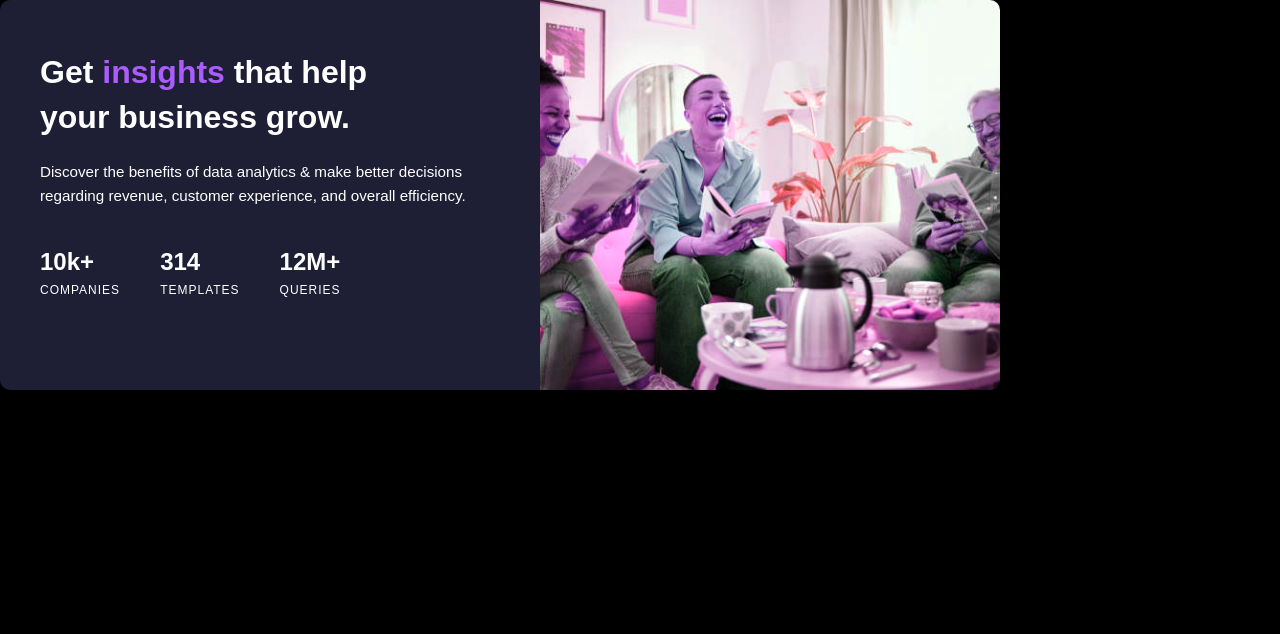
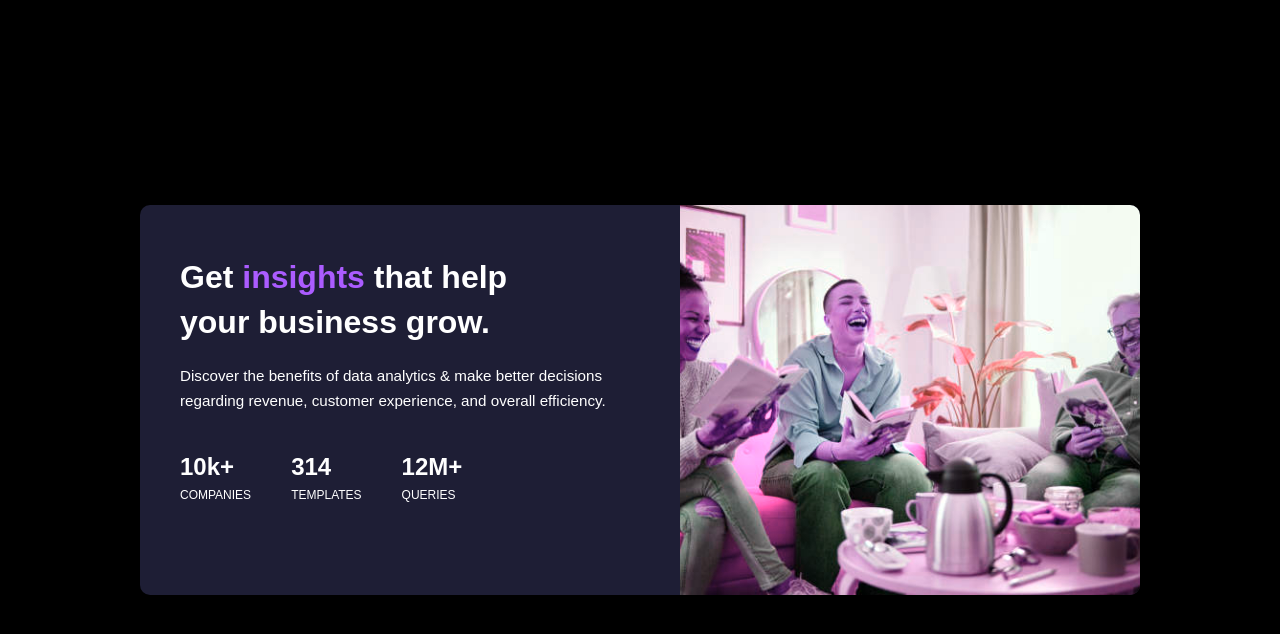
Before and after one commit to danielagazie/insights-design, a plain HTML site: page index.html in a window 1280 px wide. Drawn offline with Linux system fonts and the light colour scheme.

Commit message:
Update styles.css

```diff
--- a/styles.css
+++ b/styles.css
@@ -4,13 +4,19 @@
     box-sizing: border-box;
 }
 
+html, body {
+    margin: 0;
+    padding: 0;
+    height: 100%;
+}
+
 body {
+    display:flex;
     font-family: sans-serif;
     background-color: black;
     color: white;
     justify-content: center;
     align-items: center;
-    min-height: 100vh;
 }
 
 .insights-section {
@@ -20,7 +26,6 @@ body {
     overflow: hidden;
     max-width: 1000px;
     width: 90%;
-    box-shadow: 0 0 40px rgba(0, 0, 0, 0.4);
 }
 
 .text-content {
@@ -51,15 +56,9 @@ body {
     gap: 40px;
 }
 
-.stat-item h2 {
-    font-size: 1.5rem;
-    font-weight: 700;
-}
-
 .stat-item p {
     font-size: 0.75rem;
     color: white;
-    letter-spacing: 1px;
     margin-top: 5px;
 }
 
```
